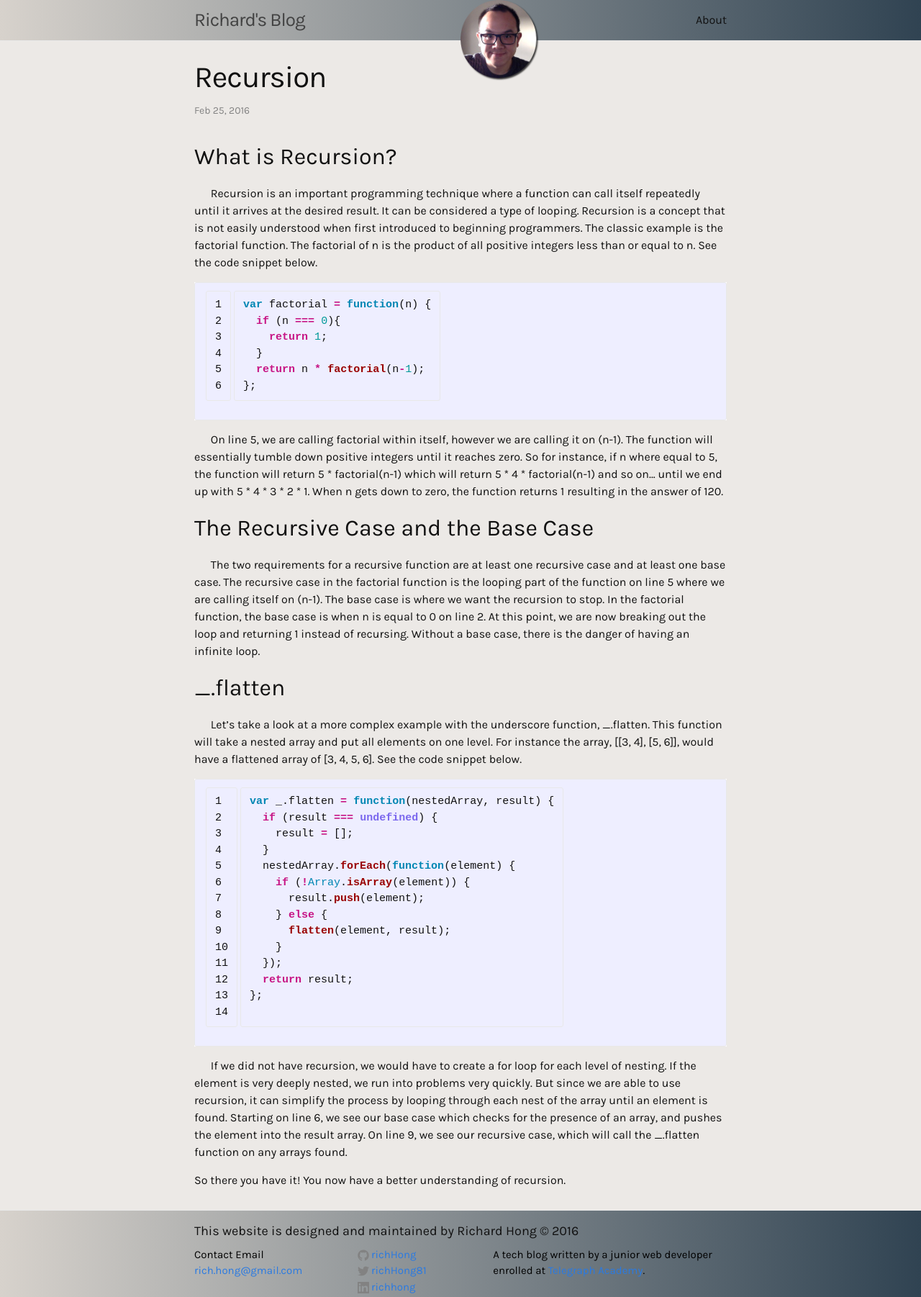
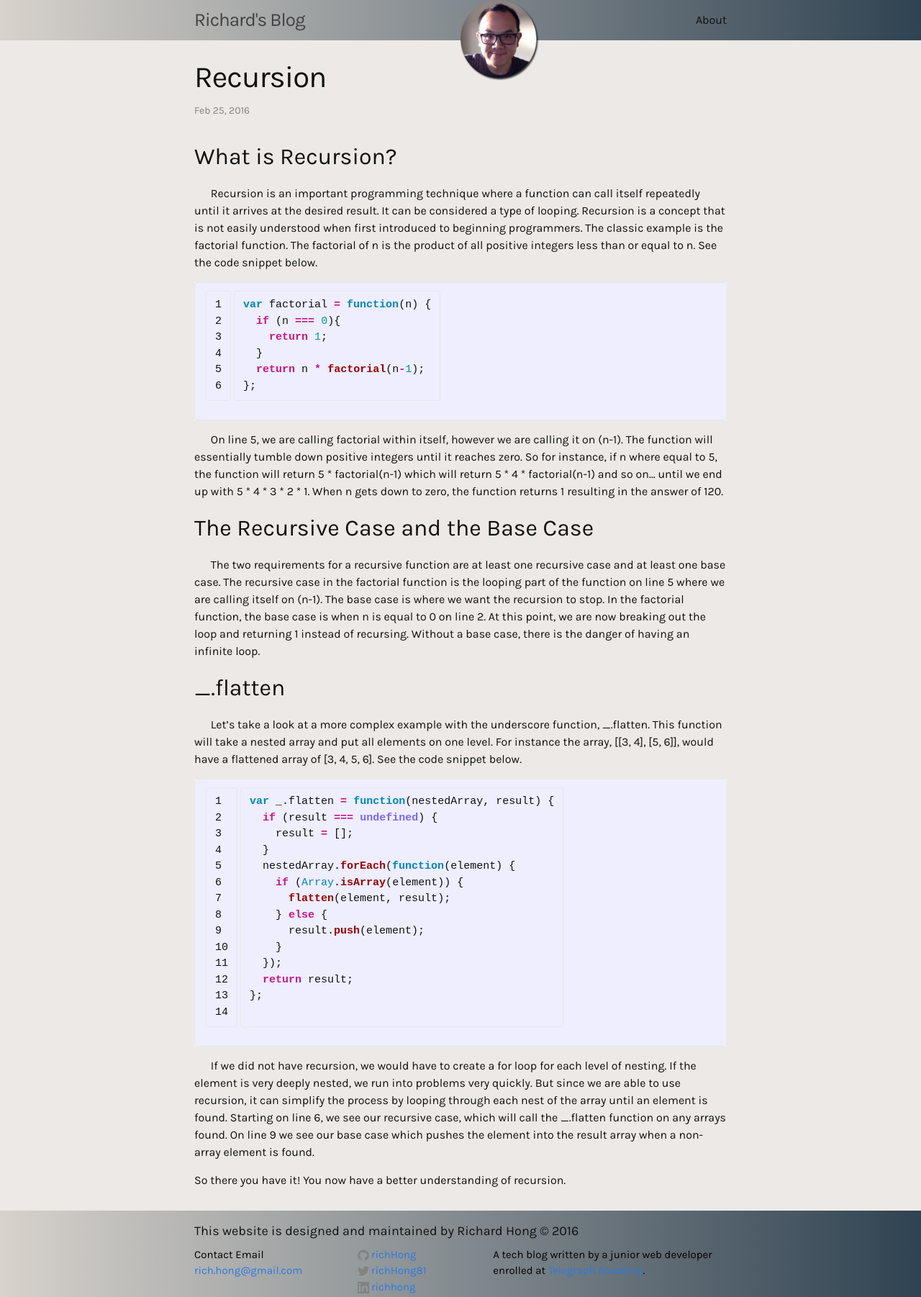
Before and after one commit to richHong/richHong.github.io, a Jekyll site: the page built from _posts/2016-02-25-recursion.md, in a window 1280 px wide. Shown: the whole page at 72% size. Built offline with Jekyll 4.4.1, drawn with Linux system fonts in a browser that asks for light colours; comment, search, counter and statistics services are not loaded.

Commit message:
recursion edits

```diff
--- a/_posts/2016-02-25-recursion.md
+++ b/_posts/2016-02-25-recursion.md
@@ -34,16 +34,16 @@ var _.flatten = function(nestedArray, result) {
     result = [];
   }
   nestedArray.forEach(function(element) {
-    if (!Array.isArray(element)) {
+    if (Array.isArray(element)) {
+      flatten(element, result);
+    } else {
       result.push(element);
-    } else {
-      flatten(element, result);
     }
   });
   return result;
 };
   {% endhighlight %}
 
-&nbsp;&nbsp;&nbsp;&nbsp;&nbsp;&nbsp;If we did not have recursion, we would have to create a for loop for each level of nesting. If the element is very deeply nested, we run into problems very quickly. But since we are able to use recursion, it can simplify the process by looping through each nest of the array until an element is found. Starting on line 6, we see our base case which checks for the presence of an array, and pushes the element into the result array. On line 9, we see our recursive case, which will call the _.flatten function on any arrays found.
+&nbsp;&nbsp;&nbsp;&nbsp;&nbsp;&nbsp;If we did not have recursion, we would have to create a for loop for each level of nesting. If the element is very deeply nested, we run into problems very quickly. But since we are able to use recursion, it can simplify the process by looping through each nest of the array until an element is found. Starting on line 6, we see our recursive case, which will call the _.flatten function on any arrays found. On line 9 we see our base case which pushes the element into the result array when a non-array element is found.
 
 So there you have it! You now have a better understanding of recursion.
```
